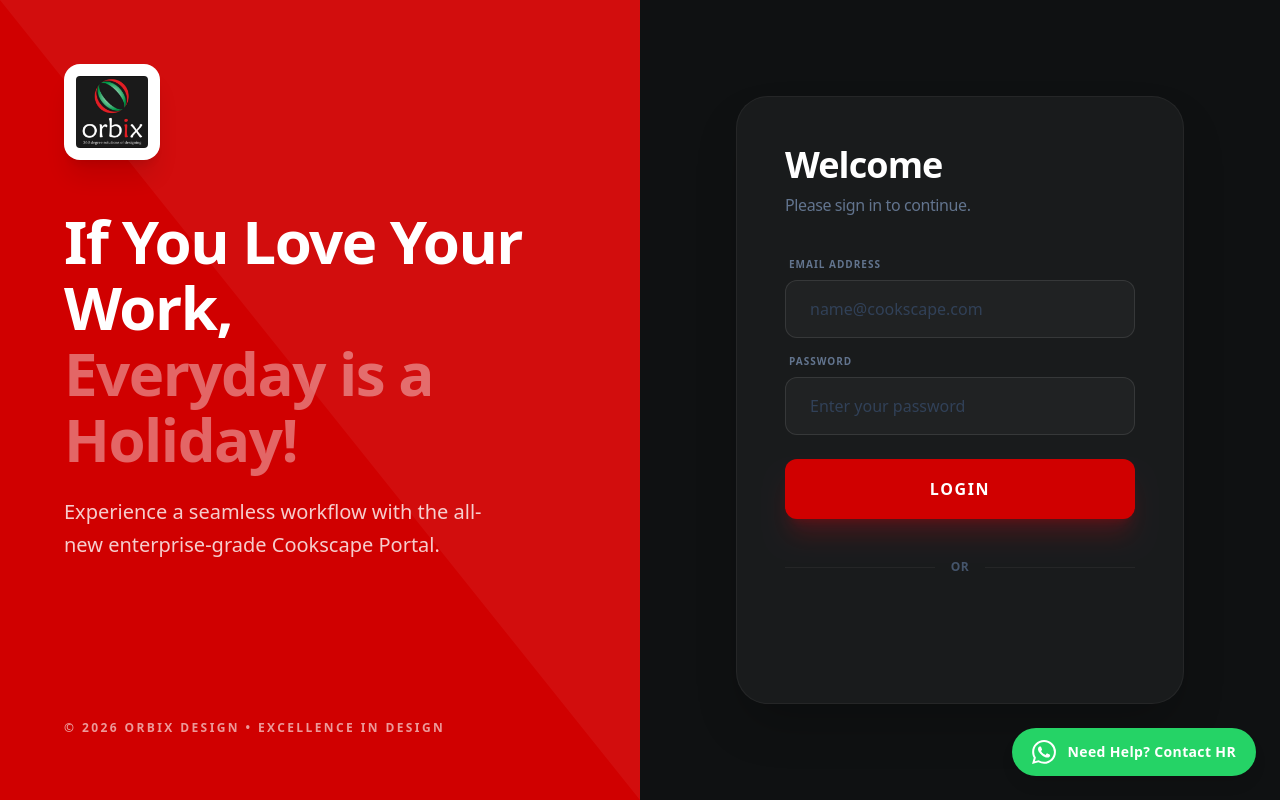
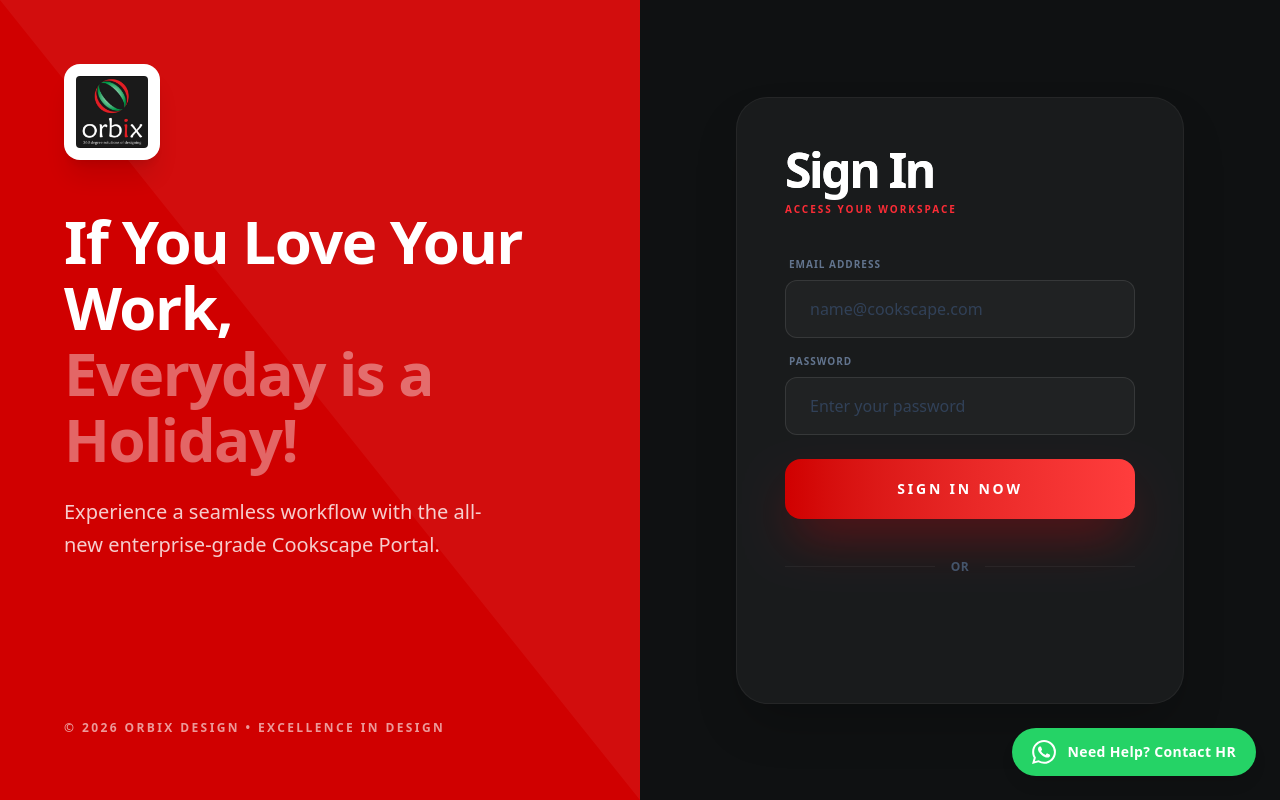
Before and after one commit to code-hero23/peopledesk, a React (Vite) app in the folder client/: page /login in a window 1280 px wide. Built offline with nearby package versions, Linux system fonts and the light colour scheme; no server answers; what @capacitor/core would draw is missing.

Commit message:
kertcjhwuit4hhuyf23gvbuy h uiwy34 r3kej tuhewriugbkuj yrgweuiyvwebfhbjxvh ervlisuef h987ergjyrtgyv yft6f tfcsergy erjey4cb5u3 vjhttfvc yuciuyhbu mu bjv b

```diff
--- a/client/src/pages/Login.jsx
+++ b/client/src/pages/Login.jsx
@@ -130,8 +130,8 @@ function Login() {
                                 {/* Mobile Logo */}
                                 <img src="/orbix-logo.png" alt="Logo" className="h-16 mx-auto lg:hidden mb-8 bg-white rounded-xl p-3 shadow-xl" />
 
-                                <h2 className="text-4xl font-extrabold text-white tracking-tight mb-2">Welcome</h2>
-                                <p className="text-slate-500 font-medium tracking-tight">Please sign in to continue.</p>
+                                <h2 className="text-5xl font-black text-white tracking-tighter mb-2 bg-gradient-to-br from-white via-white to-white/20 bg-clip-text text-transparent">Sign In</h2>
+                                <p className="text-red-500 font-black uppercase tracking-[0.2em] text-[10px] mb-8">Access your workspace</p>
                             </div>
 
                             <form onSubmit={onSubmit} className="space-y-6">
@@ -197,10 +197,13 @@ PeopleDesk User`)}`}
                                     whileTap={{ scale: 0.98 }}
                                     type="submit"
                                     disabled={isLoading}
-                                    className={`w-full py-4.5 rounded-xl font-bold uppercase tracking-widest text-white shadow-xl transition-all duration-300 ${isLoading ? 'bg-red-400 cursor-not-allowed' : 'bg-[#d00000] hover:bg-[#ff0000] shadow-red-600/20'
-                                        }`}
+                                    className={`w-full py-5 rounded-2xl font-black uppercase tracking-[0.2em] text-sm text-white shadow-2xl transition-all duration-300 ${
+                                        isLoading
+                                        ? 'bg-slate-800 cursor-not-allowed opacity-50'
+                                        : 'bg-gradient-to-r from-[#d00000] to-[#ff3d3d] hover:from-[#ff0000] hover:to-[#ff5c5c] shadow-red-600/40'
+                                    }`}
                                 >
-                                    {isLoading ? 'Logging In...' : 'Login'}
+                                    {isLoading ? 'Logging In...' : 'Sign In Now'}
                                 </motion.button>
 
                                 <div className="relative flex py-4 items-center">
```
